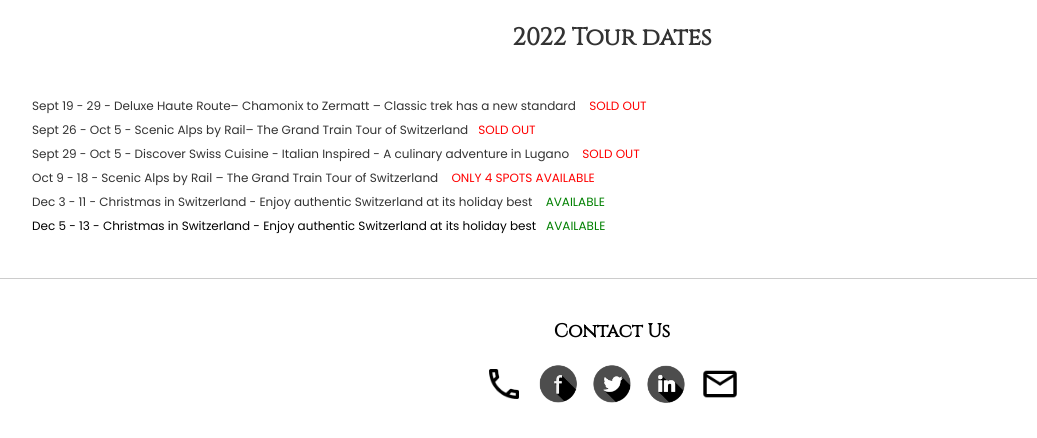
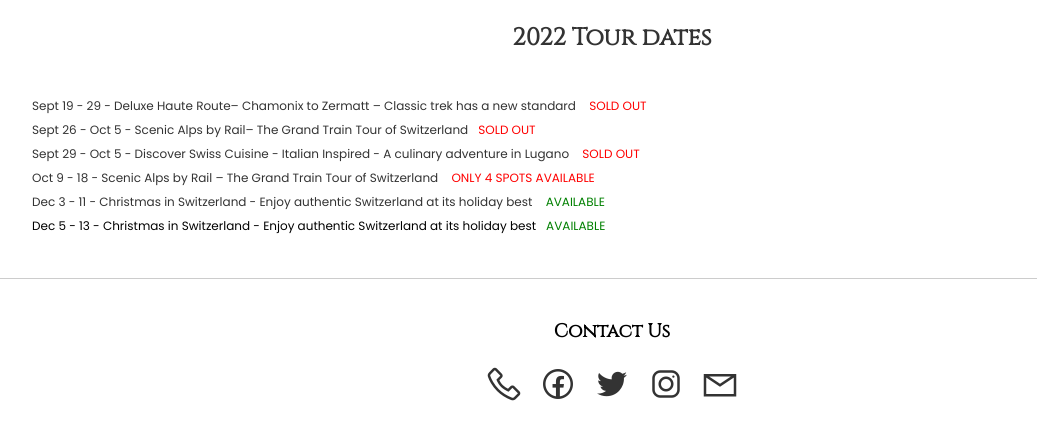
Before and after one commit to werthmannsupercode/lev3_3_alps, a plain HTML site: page index.html in a window 1280 px wide. Shown: the part 964-1402 px from the top of the page, without its empty margins (28-1065 px from the left). Drawn offline with nearby package versions, Linux system fonts and the light colour scheme.

Commit message:
Icons eingefügt

```diff
--- a/assets/css/style.css
+++ b/assets/css/style.css
@@ -116,7 +116,8 @@ footer section {
     margin-bottom: 30px;
 }
 
-footer section img {
-    width: 40px;
+footer section a i {
     margin: 0 5px;
+    color: #333;
+    font-size: 40px;
 }
--- a/index.html
+++ b/index.html
@@ -6,6 +6,8 @@
     <meta http-equiv="X-UA-Compatible" content="IE=edge">
     <meta name="viewport" content="width=device-width, initial-scale=1.0">
     <link rel="stylesheet" href="assets/css/style.css">
+    <link rel="stylesheet"
+        href="https://maxst.icons8.com/vue-static/landings/line-awesome/line-awesome/1.3.0/css/line-awesome.min.css">
     <title>Document</title>
 </head>
 
@@ -66,11 +68,11 @@
     <footer>
         <h3>Contact Us</h2>
             <section>
-                <a href="#"><img src="assets/img/outline_call_black_48dp.png" alt="Anruf"></a>
-                <a href="#"><img src="assets/img/facebook.png" alt="Facebook"></a>
-                <a href="#"><img src="assets/img/twitter.png" alt="Twitter"></a>
-                <a href="#"><img src="assets/img/instagram.png" alt="Instagram"></a>
-                <a href="#"><img src="assets/img/outline_email_black_48dp.png" alt="Mail"></a>
+                <a href="#"><i class="las la-phone"></i></a>
+                <a href="#"><i class="lab la-facebook"></i></a>
+                <a href="#"><i class="lab la-twitter"></i></a>
+                <a href="#"><i class="lab la-instagram"></i></a>
+                <a href="#"><i class="las la-envelope"></i></a>
             </section>
     </footer>
 </body>
```
Also changed, not shown: assets/img/facebook.png (deleted), assets/img/instagram.png (deleted), assets/img/outline_call_black_48dp.png (deleted), assets/img/outline_email_black_48dp.png (deleted), assets/img/twitter.png (deleted), 1 other file.
